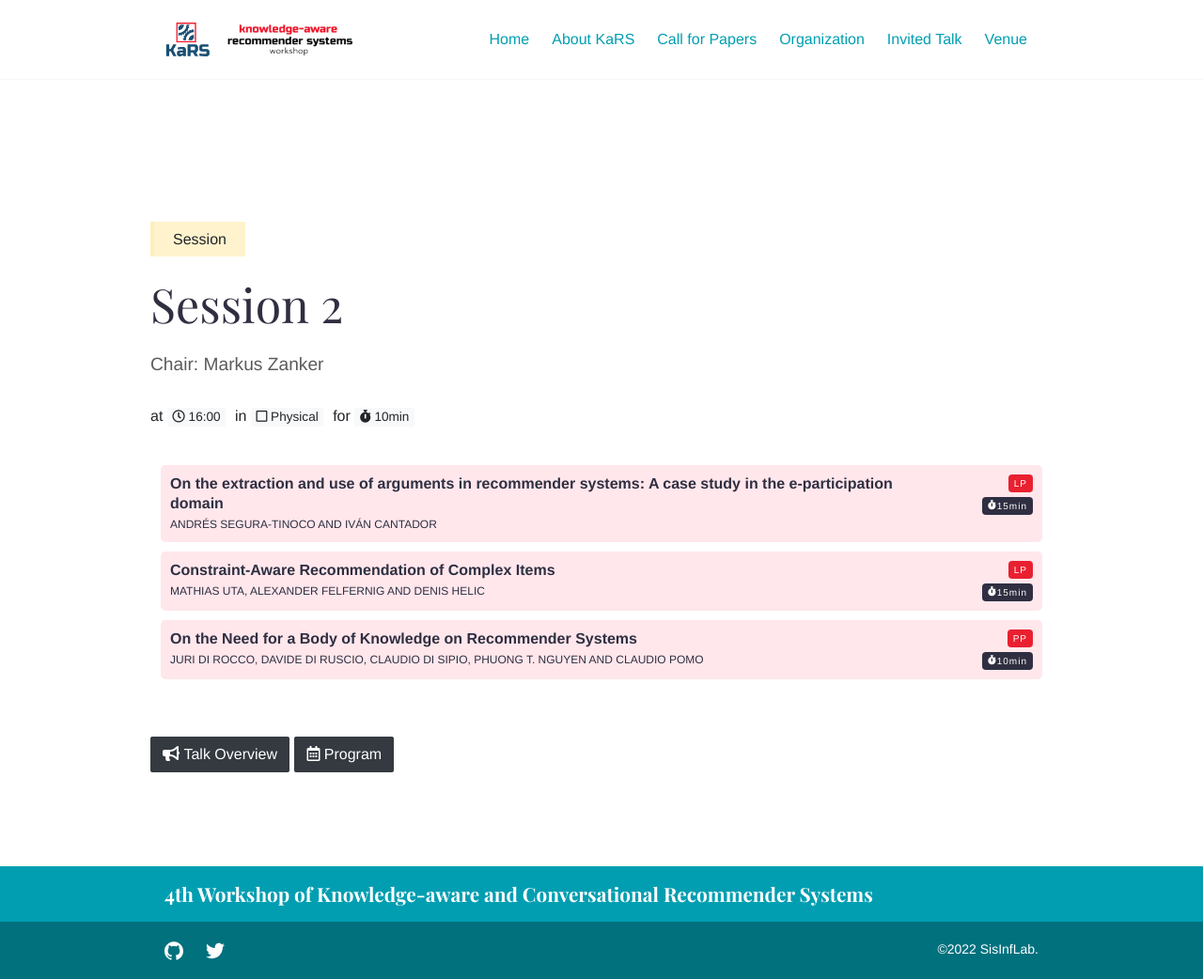
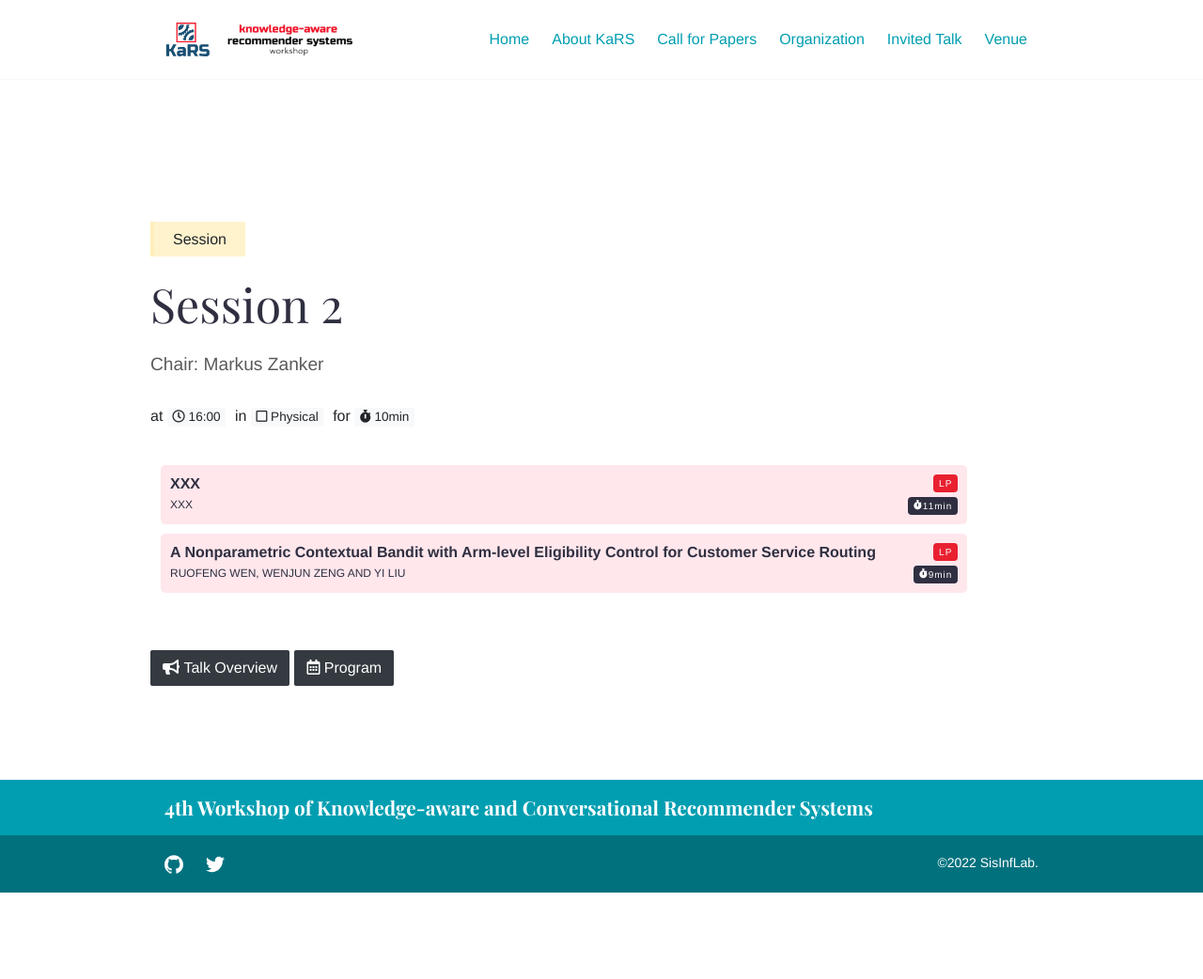
Before and after one commit to kars-workshop/2022, a Jekyll site: the page built from _talks/session2.md, in a window 1280 px wide. Shown: the whole page at 94% size. Built offline with Jekyll 4.4.1, drawn with Linux system fonts in a browser that asks for light colours; after the commit the page ends 950 px from its top, so only the background shows below that.

Commit message:
Update session2.json

```diff
--- a/_data/session2.json
+++ b/_data/session2.json
@@ -1,20 +1,14 @@
 [
   {
-    "title": "On the extraction and use of arguments in recommender systems: A case study in the e-participation domain",
-    "authors": "Andrés Segura-Tinoco and Iván Cantador",
+    "title": "XXX",
+    "authors": "XXX",
     "type": "LP",
-    "duration": 15
+    "duration": 11
   },
   {
-    "title": "Constraint-Aware Recommendation of Complex Items",
-    "authors": "Mathias Uta, Alexander Felfernig and Denis Helic",
+    "title": "A Nonparametric Contextual Bandit with Arm-level Eligibility Control for Customer Service Routing",
+    "authors": "Ruofeng Wen, Wenjun Zeng and Yi Liu",
     "type": "LP",
-    "duration": 15
-  },
-  {
-    "title": "On the Need for a Body of Knowledge on Recommender Systems",
-    "authors": "Juri Di Rocco, Davide Di Ruscio, Claudio Di Sipio, Phuong T. Nguyen and Claudio Pomo",
-    "type": "PP",
-    "duration": 10
+    "duration": 9
   }
 ]
```
